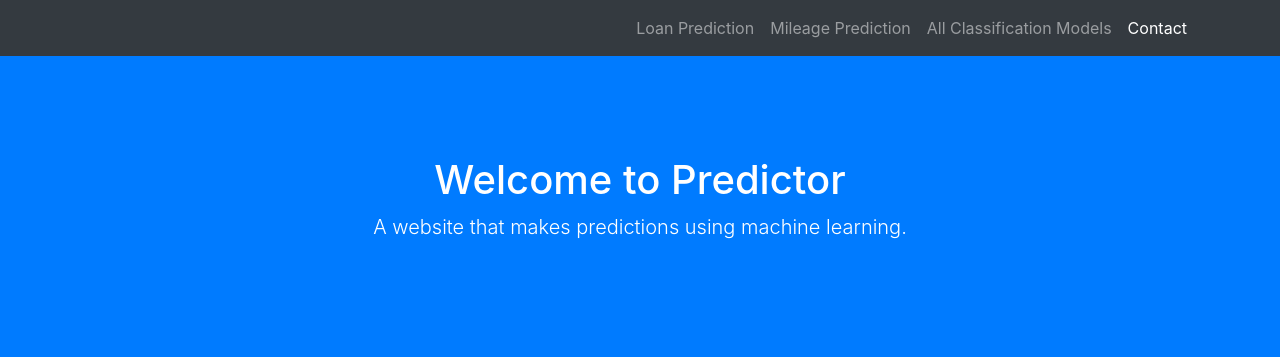
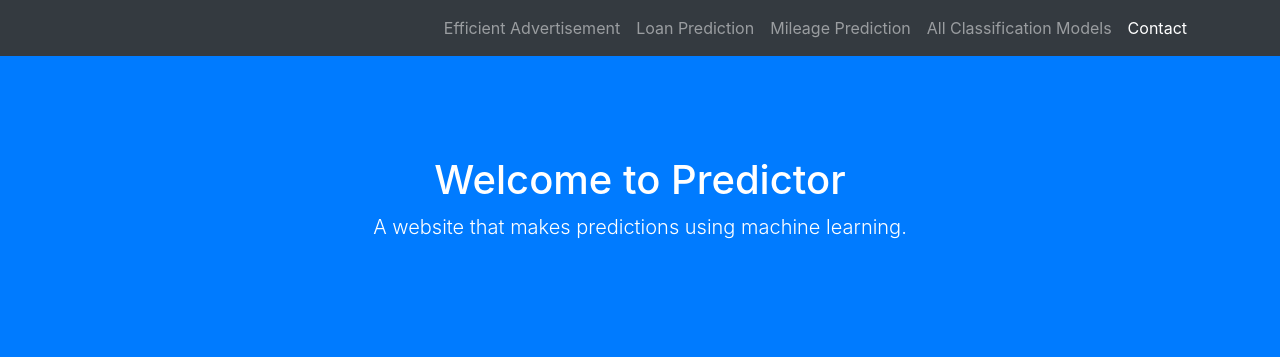
Before and after one commit to avikaushik282/Flask-Website, a Flask app: page / in a window 1280 px wide. Shown: the top 357 px of the page. Run offline with Flask 2, Linux system fonts and the light colour scheme; parts of the project's set-up code (start-up, migrations or seed data) failed here and were passed over; some libraries are stand-ins or nearby versions.

Commit message:
Update index.html

```diff
--- a/templates/index.html
+++ b/templates/index.html
@@ -29,6 +29,9 @@
       <div class="collapse navbar-collapse" id="navbarResponsive">
         <ul class="navbar-nav ml-auto">
           <li class="nav-item">
+            <a class="nav-link js-scroll-trigger" href="#advert">Efficient Advertisement</a>
+          </li>
+          <li class="nav-item">
             <a class="nav-link js-scroll-trigger" href="#Survival">Loan Prediction</a>
           </li>
           <li class="nav-item">
@@ -52,7 +55,7 @@
     </div>
   </header>
 
-  <section id="services" class="bg-light">
+  <section id="advert" class="bg-light">
     <div class="container">
       <div class="row">
         <div class="col-lg-8 mx-auto">
```
